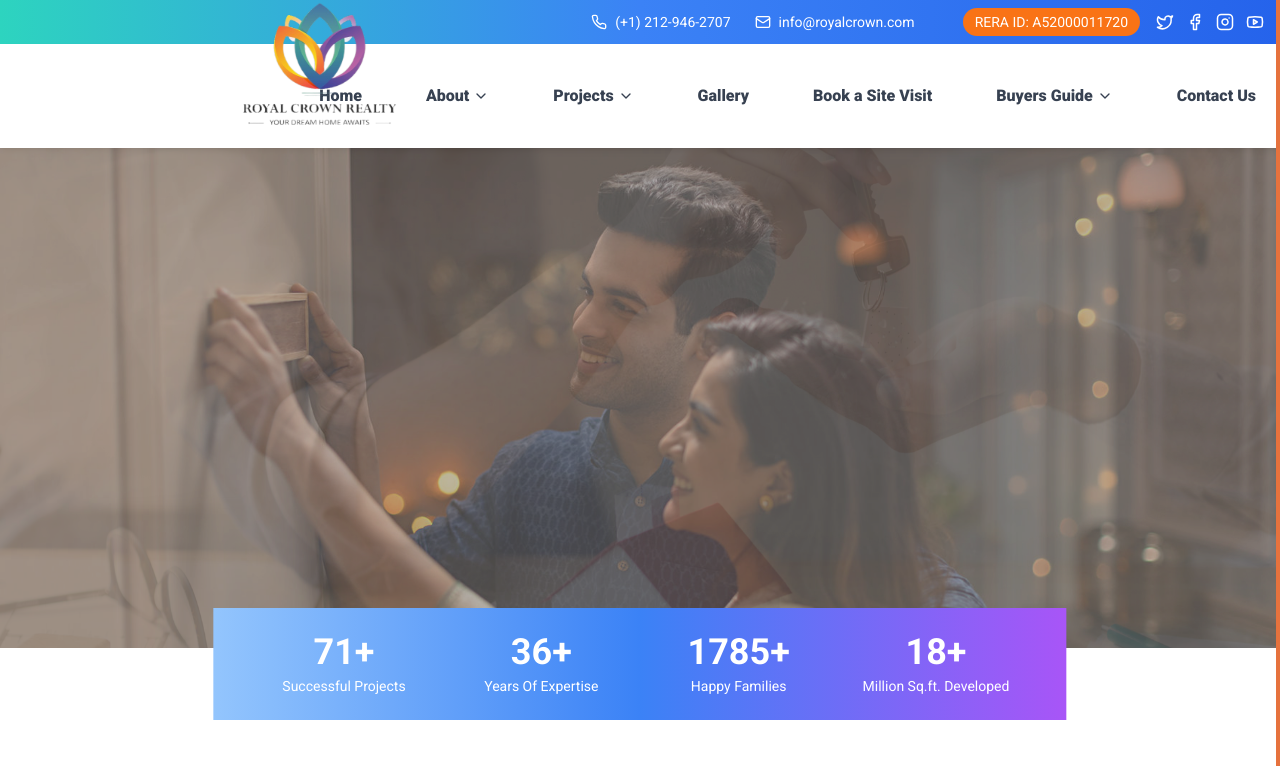
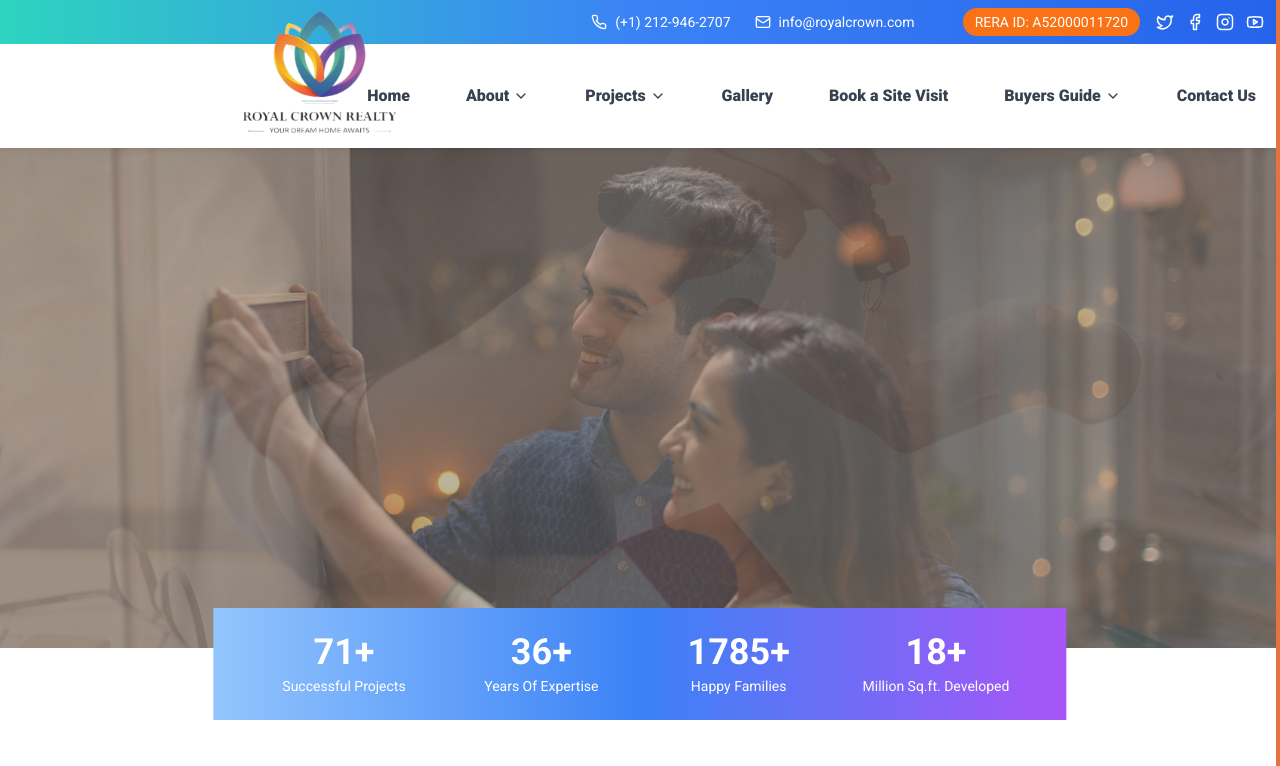
Before and after one commit to royalcrowninfra/royal, a Next.js app: page / in a window 1280 px wide. Shown: the top 766 px of the page. Built offline with nearby package versions, Linux system fonts and the light colour scheme.

Commit message:
new code for logo

```diff
--- a/components/Header.jsx
+++ b/components/Header.jsx
@@ -60,11 +60,11 @@ const Navbar = () => {
   return (
     <header className="w-full relative">
       {/* Logo */}
-      <div className="absolute left-4 sm:left-1/4 transform sm:-translate-x-1/2 top-0 z-10">
+      <div className="absolute left-4 sm:left-1/4 transform sm:-translate-x-1/2 top-2 z-10">
         <Link href="/">
           <Image
             src="/images/header/logoPng.png"
-            width={150}
+            width={140}
             height={60}
             alt="Royal Crown Realty"
             className="h-16 w-auto sm:h-20 md:h-24 lg:h-32 transition-all duration-300"
@@ -116,7 +116,7 @@ const Navbar = () => {
             </div>
 
             {/* Desktop Navigation Links */}
-            <div className="hidden sm:flex items-center space-x-6 lg:space-x-16">
+            <div className="hidden sm:flex items-center space-x-6 lg:gap-8">
               {links.map((item, index) => (
                 <div key={item.path} className="relative group">
                   <Link
```
Also changed, not shown: public/images/header/bg-logo.png, public/images/header/logo.png (deleted).
